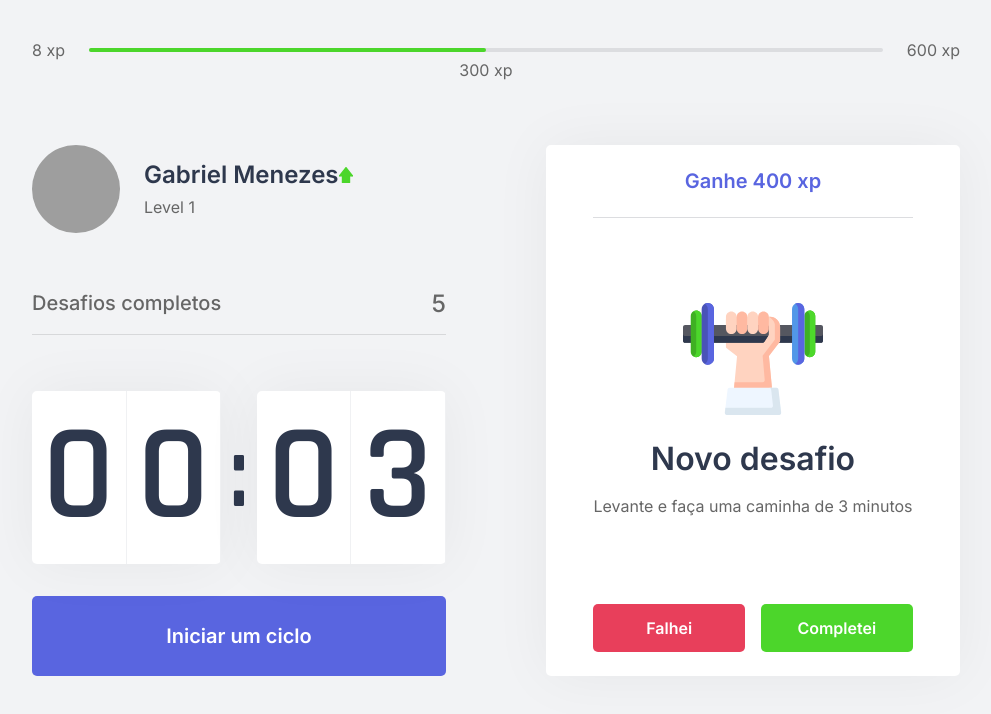
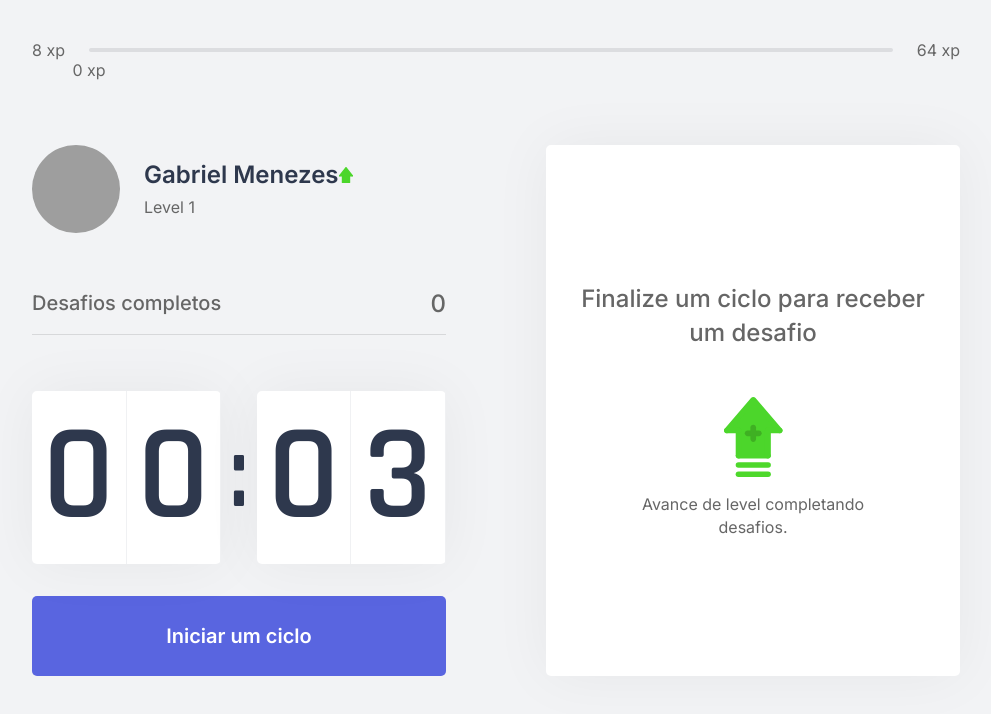
Before and after one commit to gabrielsideprojects/moveit, a Next.js app: page / in a window 1280 px wide. Shown: the top 714 px of the page, without its empty margins (144-1135 px from the left). Built offline with nearby package versions, Linux system fonts and the light colour scheme; grey boxes are pictures that could not be loaded.

Commit message:
Add Context API para acionar o desafio quando o countdown terminar e para quando o usuário informar que falhei

```diff
--- /dev/null
+++ b/challenges.json
@@ -0,0 +1,62 @@
+[
+  {
+    "type": "body",
+    "description": "Estique um de seus braços com a palma da mão virada para frente e puxe os dedos para cima por 10 segundos por mão.",
+    "amount": 80
+  },
+  {
+    "type": "body",
+    "description": "Estique seu braço contra o peito e puxe-o utilizando o outro braço por 10 segundos por braço.",
+    "amount": 60
+  },
+  {
+    "type": "body",
+    "description": "Puxe seu pescoço com a ajuda da mão para a direita e para a esquerda, permanecendo na posição por alguns segundos.",
+    "amount": 70
+  },
+  {
+    "type": "body",
+    "description": "Com as duas mãos na parte de trás da cabeça, leve-a para baixo, alongando a parte de trás da região.",
+    "amount": 60
+  },
+  {
+    "type": "body",
+    "description": "Cruze as pernas e desça com as mãos esticadas em direção ao chão. Repita o movimento com a outra perna na frente.",
+    "amount": 100
+  },
+  {
+    "type": "body",
+    "description": "Sentado, abra as pernas e tente encostar as palmas das mãos no chão, repita 3 vezes por 5 segundos.",
+    "amount": 80
+  },
+  {
+    "type": "body",
+    "description": "Puxe o joelho de encontro ao peito e segure, troque de perna após 10 segundos.",
+    "amount": 50
+  },
+  {
+    "type": "body",
+    "description": "Sentado, cruze uma perna e incline seu tronco à frente, troque de perna após 10 segundos.",
+    "amount": 80
+  },
+  {
+    "type": "eye",
+    "description": "Sentado, feche os olhos e cubra-os com as palmas da mão durante 2 minutos, depois abra normalmente.",
+    "amount": 90
+  },
+  {
+    "type": "eye",
+    "description": "Em algum ambiente aberto, olhe o mais longe que puder em quatro direções por 3s, mexa apenas os olhos. Repita 3 vezes.",
+    "amount": 140
+  },
+  {
+    "type": "eye",
+    "description": "Usando os polegares, massage a área abaixo das sobrancelhas em movimentos circulares por 15 segundos.",
+    "amount": 70
+  },
+  {
+    "type": "body",
+    "description": "Em pé, gire a cintura o máximo que puder para a esquerda, segure por cinco segundos. Repita para a direita.",
+    "amount": 90
+  }
+]
--- a/src/components/ChallengeBox.tsx
+++ b/src/components/ChallengeBox.tsx
@@ -1,22 +1,24 @@
+import { useContext } from 'react';
+import { ChallengesContext } from '../contexts/ChallengesContext';
 import styles from '../styles/components/ChallengeBox.module.css'
 
 
 export function ChallengeBox() {
-    const hasActiveChallenge = true;
+    const {activeChallenge, resetChallenge} = useContext(ChallengesContext)
 
     return (
         <div className={styles.challengeBoxContainer}>
             {
-                hasActiveChallenge ? (
+                activeChallenge ? (
                     <div className={styles.challengeActive}>
-                        <header>Ganhe 400 xp</header>
+                        <header>Ganhe {activeChallenge.amount} xp</header>
                         <main>
-                            <img src="icons/body.svg"/>
+                            <img src={`icons/${activeChallenge.type}.svg`}/>
                             <strong>Novo desafio</strong>
-                            <p>Levante e faça uma caminha de 3 minutos</p>
+                            <p>{activeChallenge.description}</p>
                         </main>
                         <footer>
-                            <button type="button" className={styles.challengeFailedButton}>Falhei</button>
+                            <button onClick={resetChallenge} type="button" className={styles.challengeFailedButton}>Falhei</button>
                             <button type="button" className={styles.challengeSucceededButton}>Completei</button>
                         </footer>
                     </div>
--- a/src/components/CompletedChallenges.tsx
+++ b/src/components/CompletedChallenges.tsx
@@ -1,10 +1,13 @@
+import { useContext } from 'react'
+import { ChallengesContext } from '../contexts/ChallengesContext'
 import styles from '../styles/components/CompletedChallenges.module.css'
 
 export function CompletedChallenges(){
+    const {challengesCompleted} = useContext(ChallengesContext)
     return (
         <div className={styles.completedChallengesContainer}>
             <span>Desafios completos</span>
-            <span>5</span>
+            <span>{challengesCompleted}</span>
         </div>
     )
 }
--- a/src/components/Countdown.tsx
+++ b/src/components/Countdown.tsx
@@ -1,9 +1,11 @@
-import { useState, useEffect } from 'react'
+import { useState, useEffect, useContext } from 'react'
+import { ChallengesContext } from '../contexts/ChallengesContext'
 import styles from '../styles/components/Countdown.module.css'
 
 let countdownTimeout: NodeJS.Timeout
 
 export function Countdown() {
+    const {startNewChallenge} = useContext(ChallengesContext)
     const [time, setTime] = useState(0.05 * 60)
     const [isActive, setIsActive] = useState(false)
     const [hasFinished, setHasFinished] = useState(false)
@@ -21,6 +23,7 @@
         clearTimeout(countdownTimeout)
         setIsActive(false)
         setTime(0.05 * 60)
+
     }
 
     useEffect(()=>{
@@ -29,6 +32,7 @@
         }else if(isActive && time === 0){
                 setHasFinished(true)
                 setIsActive(false)
+                startNewChallenge()
         }
     },[isActive, time])
 
--- a/src/components/ExperienceBar.tsx
+++ b/src/components/ExperienceBar.tsx
@@ -1,13 +1,18 @@
+import { useContext } from 'react'
+import { ChallengesContext } from '../contexts/ChallengesContext'
 import styles from '../styles/components/ExperienceBar.module.css'
 export function ExperienceBar() {
+    const {currentExperience, experienceToNextLevel} = useContext(ChallengesContext)
+
+    const percentToNextLevel = Math.round(currentExperience * 100)/ experienceToNextLevel
     return(
         <header className={styles.experienceBar}>
             <span>8 xp</span>
             <div>
-                <div style={{width: '50%'}}></div>
-                <span className={styles.currentExperience} style={{left: '50%'}}>300 xp</span>
+                <div style={{width: `${percentToNextLevel}%`}}></div>
+                <span className={styles.currentExperience} style={{left: `${percentToNextLevel}%`}}>{currentExperience} xp</span>
             </div>
-            <span>600 xp</span>
+            <span>{experienceToNextLevel} xp</span>
         </header>
     )
 }
--- /dev/null
+++ b/src/contexts/ChallengesContext.tsx
@@ -0,0 +1,62 @@
+import {createContext, useState, ReactNode} from 'react'
+import challenges from '../../challenges.json'
+
+interface Challenge {
+    type: 'body' | 'eye';
+    description: string;
+    amount: number;
+}
+
+interface ChallengesContextData {
+    level: number;
+    currentExperience: number;
+    challengesCompleted: number;
+    activeChallenge:Challenge;
+    levelUp: ()=> void;
+    startNewChallenge: ()=> void;
+    resetChallenge: ()=>void;
+    experienceToNextLevel:number;
+}
+
+interface ChallengesProviderProps {
+    children: ReactNode
+}
+
+export const ChallengesContext = createContext({} as ChallengesContextData)
+
+
+export function ChallengesProvider({children}: ChallengesProviderProps) {
+    const [level, setLevel] = useState(1)
+    const [currentExperience, setCurrentExperience] = useState(0)
+    const [challengesCompleted, setChanllengesCompleted] = useState(0)
+    const [activeChallenge , setActiveChallenge]= useState(null)
+    const experienceToNextLevel = Math.pow((level + 1) * 4, 2)
+    function levelUp(){
+        setLevel(level + 1)
+    }
+
+    function startNewChallenge(){
+        const randomChallengedIndex = Math.floor(Math.random() * challenges.length)
+        const challenge = challenges[randomChallengedIndex]
+        setActiveChallenge(challenge)
+    }
+
+    function resetChallenge(){
+        setActiveChallenge(null)
+    }
+
+  return (
+    <ChallengesContext.Provider value={{
+        level,
+        currentExperience,
+        challengesCompleted,
+        experienceToNextLevel,
+        levelUp,
+        startNewChallenge,
+        activeChallenge,
+        resetChallenge
+        }}>
+        {children}
+    </ChallengesContext.Provider>
+  )
+}
--- a/src/pages/_app.tsx
+++ b/src/pages/_app.tsx
@@ -1,6 +1,14 @@
 import '../styles/global.css'
+
+import {ChallengesProvider} from '../contexts/ChallengesContext'
 function MyApp({ Component, pageProps }) {
-  return <Component {...pageProps} />
+
+
+  return (
+    <ChallengesProvider>
+      <Component {...pageProps} />
+    </ChallengesProvider>
+  )
 }
 
 export default MyApp
```
